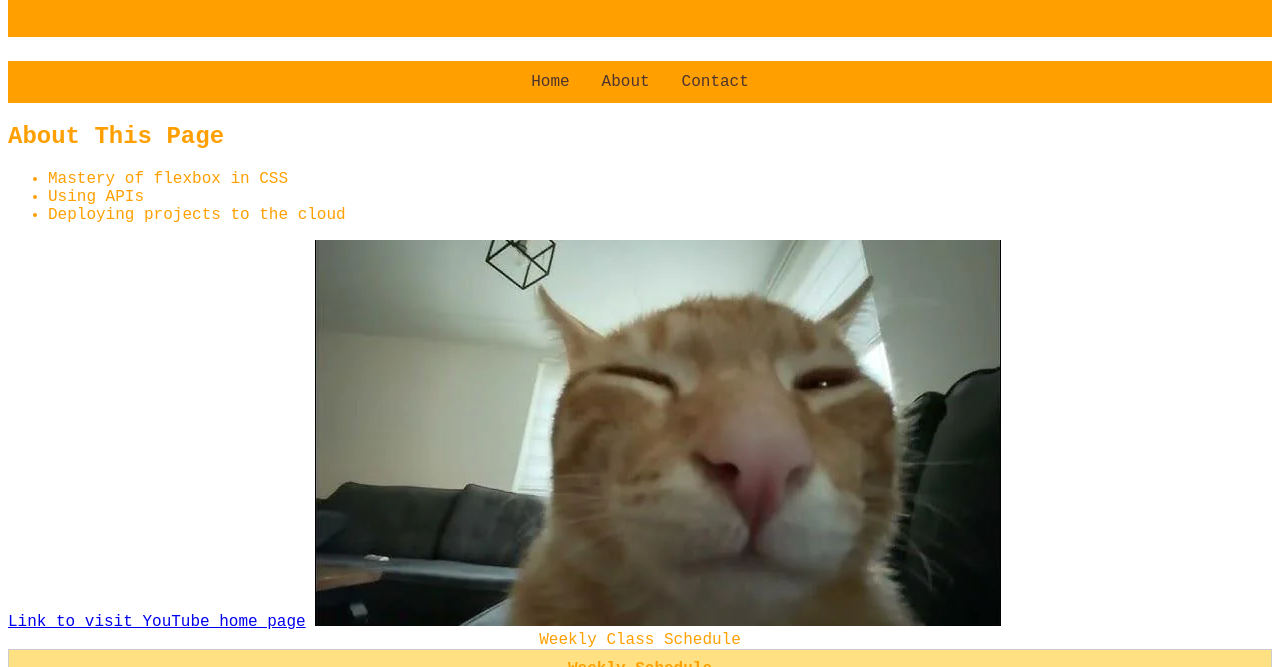
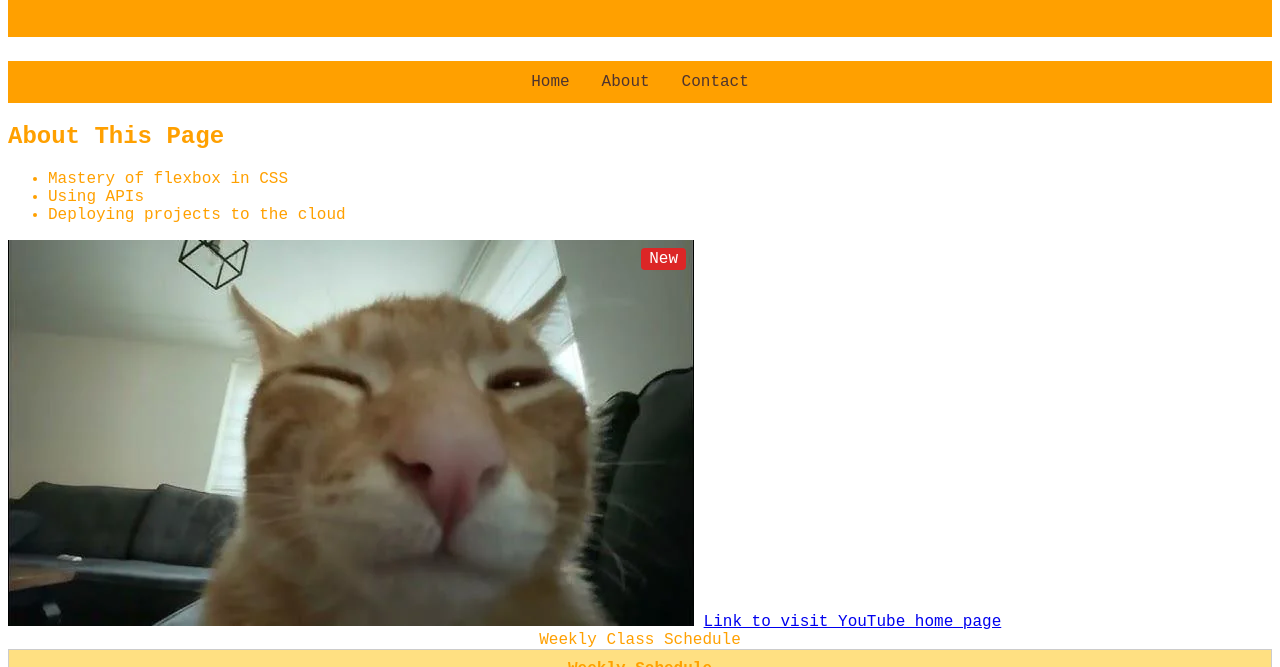
Before and after one commit to jzszymczak/web-dev-labs, a plain HTML site: page index.html in a window 1280 px wide. Shown: the part 133-800 px from the top of the page. Drawn offline with Linux system fonts and the light colour scheme.

Commit message:
Add image with badge to index.html and style adjustments in styles.css

```diff
--- a/index.html
+++ b/index.html
@@ -29,8 +29,11 @@
             <li>Using APIs</li>
             <li>Deploying projects to the cloud</li>
         </ul>
+        <div class="image-wrap">
+            <img src="cat.webp" alt="A funny looking cat">
+            <span class="badge">New</span>
+        </div>
         <a href="https://www.youtube.com/">Link to visit YouTube home page</a>
-        <img src="cat.webp" alt="A description of the image">
         <table>
             <caption>Weekly Class Schedule</caption>
             <thead>
--- a/styles.css
+++ b/styles.css
@@ -15,6 +15,9 @@ header {
     background-color: #ffa000;
     color: #4E342E;
     margin-bottom: 24px;
+    position: sticky;
+    top: 0;
+    z-index: 10;
 }
 
 header h1 {
@@ -59,3 +62,19 @@ input, textarea, select {
     padding: 8px;
     margin-bottom: 12px;
 }
+
+.image-wrap {
+    position: relative;
+    display: inline-block;
+}
+
+.badge {
+    position: absolute;
+    top: 8px;
+    right: 8px;
+    background-color: #dc2626;
+    color: white;
+    padding: 2px 8px;
+    border-radius: 4px;
+    z-index: 5;
+}
```
